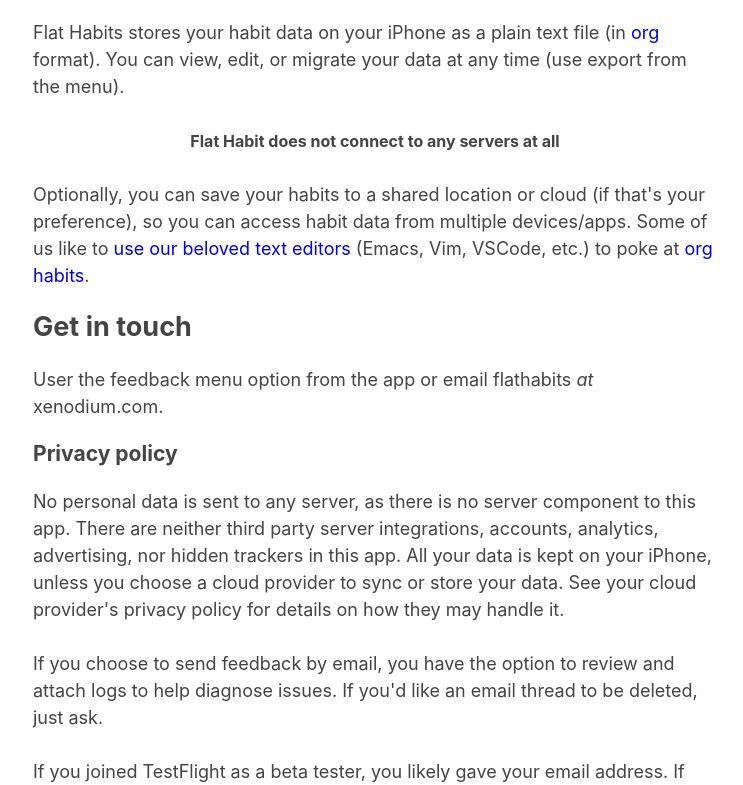
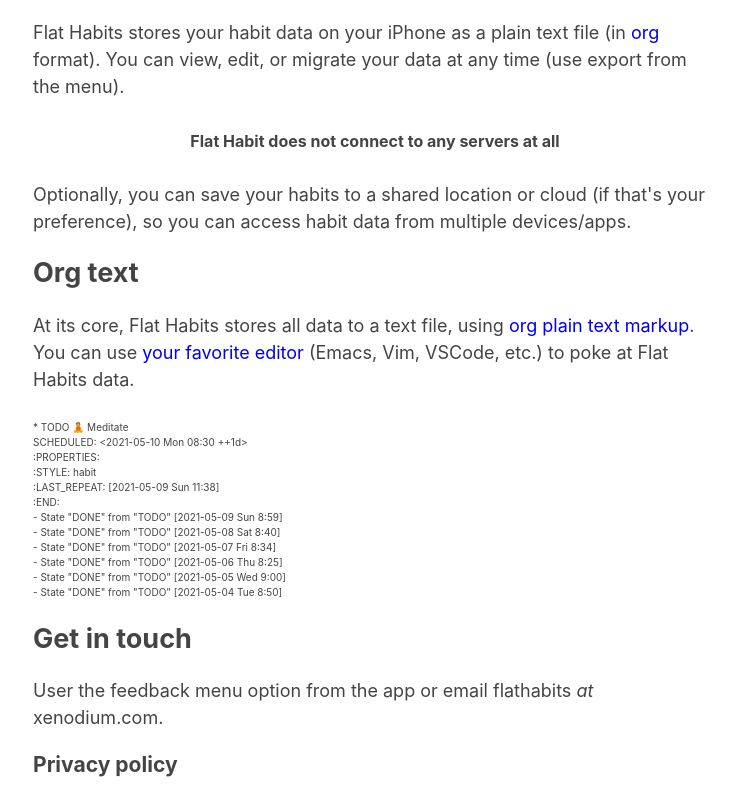
Before and after one commit to flathabits/flathabits.github.io, a plain HTML site: page index.html in a window 1280 px wide. Shown: the part 1923-2708 px from the top of the page, without its empty margins (265-1008 px from the left). Drawn offline with Linux system fonts and the light colour scheme.

Commit message:
Adding org snippet

```diff
--- a/index.html
+++ b/index.html
@@ -74,6 +74,7 @@
         <br/>
         <span style="text-align: center; font-size: medium;">built with 💜 by <a href="http://xenodium.com">me</a> - powered by <a href="https://orgmode.org">org 🦄</a>
         </span>
+        <br/>
       </div>
     </div>
     <h2>Why</h2>
@@ -89,7 +90,7 @@
     I tried to make Flat Habits simple and focused (I use it myself). Marking habits done should be quick and frictionless. Keep the streak going and <a href="https://jamesclear.com/stop-procrastinating-seinfeld-strategy">don't break that chain</a>.
     <h2>Habits</h2>
     You can track any positive habit you'd like to form or maintain. Some examples: exercising, watering the plants, reading, making your bed, taking your meds, calling grandma, doing yoga, drinking water, meditating, doing push-ups, flossing, taking your vitamins, eating fruit, practicing a language, playing an instrument...
-    <h2>Not a task manager</h2>
+    <h2>Not for tasks</h2>
     Flat Habits focuses solely on re-enforcing positive habits. Their benefits compound over time, but only if you regularly put in the work. If you don't exercise frequently, you don't get the health and fitness benefits. If you don't water the plants, they die.
     <br/>
     <br/>
@@ -106,7 +107,38 @@
       <span style="font-size: medium; font-weight: bold;">Flat Habit does not connect to any servers at all</span>
     </div>
     <br/>
-    Optionally, you can save your habits to a shared location or cloud (if that's your preference), so you can access habit data from multiple devices/apps. Some of us like to <a href="http://xenodium.com/frictionless-org-habits-on-ios">use our beloved text editors</a> (Emacs, Vim, VSCode, etc.) to poke at <a href="https://orgmode.org/manual/Tracking-your-habits.html">org habits</a>.
+    Optionally, you can save your habits to a shared location or cloud (if that's your preference), so you can access habit data from multiple devices/apps.
+    <h2>Org text</h2>
+    At its core, Flat Habits stores all data to a text file, using <a href="https://orgmode.org/">org plain text markup</a>.
+
+    You can use <a href="http://xenodium.com/frictionless-org-habits-on-ios">your favorite editor</a> (Emacs, Vim, VSCode, etc.) to poke at Flat Habits data.
+    <br/>
+    <br/>
+    <div style="max-width: 90%; font-size: x-small;">
+      * TODO 🧘 Meditate
+      <br/>
+      SCHEDULED: <2021-05-10 Mon 08:30 ++1d>
+        <br/>
+        :PROPERTIES:
+        <br/>
+        :STYLE: habit
+        <br/>
+        :LAST_REPEAT: [2021-05-09 Sun 11:38]
+        <br/>
+        :END:
+        <br/>
+        - State "DONE"        from "TODO"       [2021-05-09 Sun 8:59]
+        <br/>
+        - State "DONE"        from "TODO"       [2021-05-08 Sat 8:40]
+        <br/>
+        - State "DONE"        from "TODO"       [2021-05-07 Fri 8:34]
+        <br/>
+        - State "DONE"        from "TODO"       [2021-05-06 Thu 8:25]
+        <br/>
+        - State "DONE"        from "TODO"       [2021-05-05 Wed 9:00]
+        <br/>
+        - State "DONE"        from "TODO"       [2021-05-04 Tue 8:50]
+    </div>
     <h2>Get in touch</h2>
     User the feedback menu option from the app or email flathabits <span style="font-style: italic;">at</span> xenodium.com.
     <h3>Privacy policy</h3>
```
